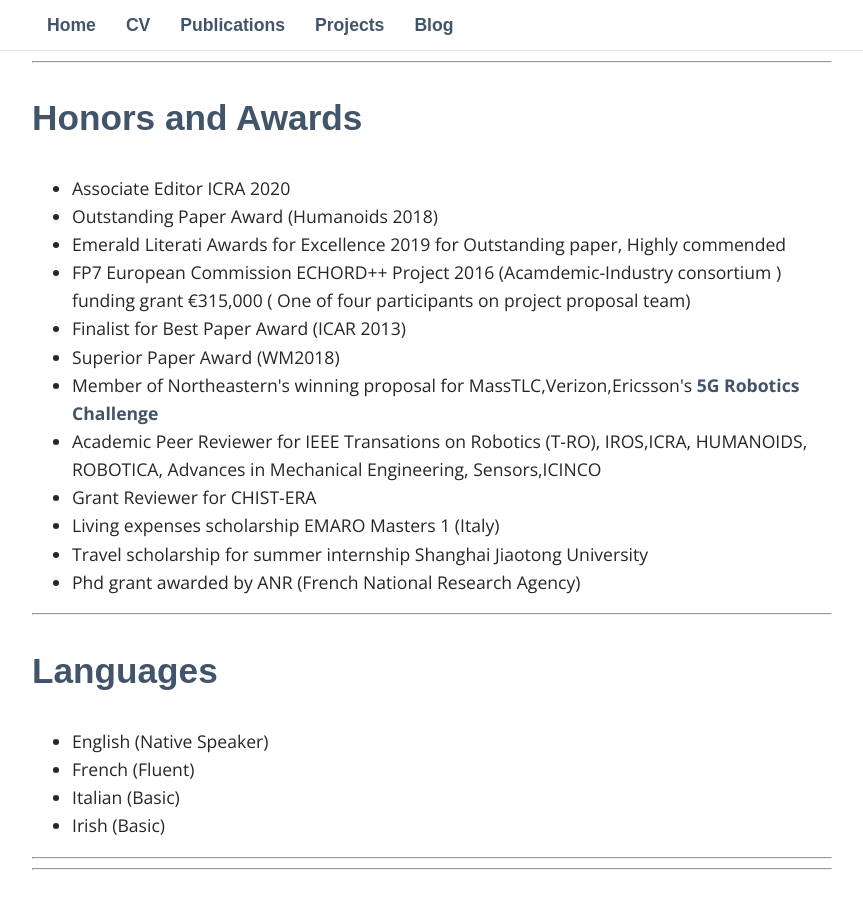
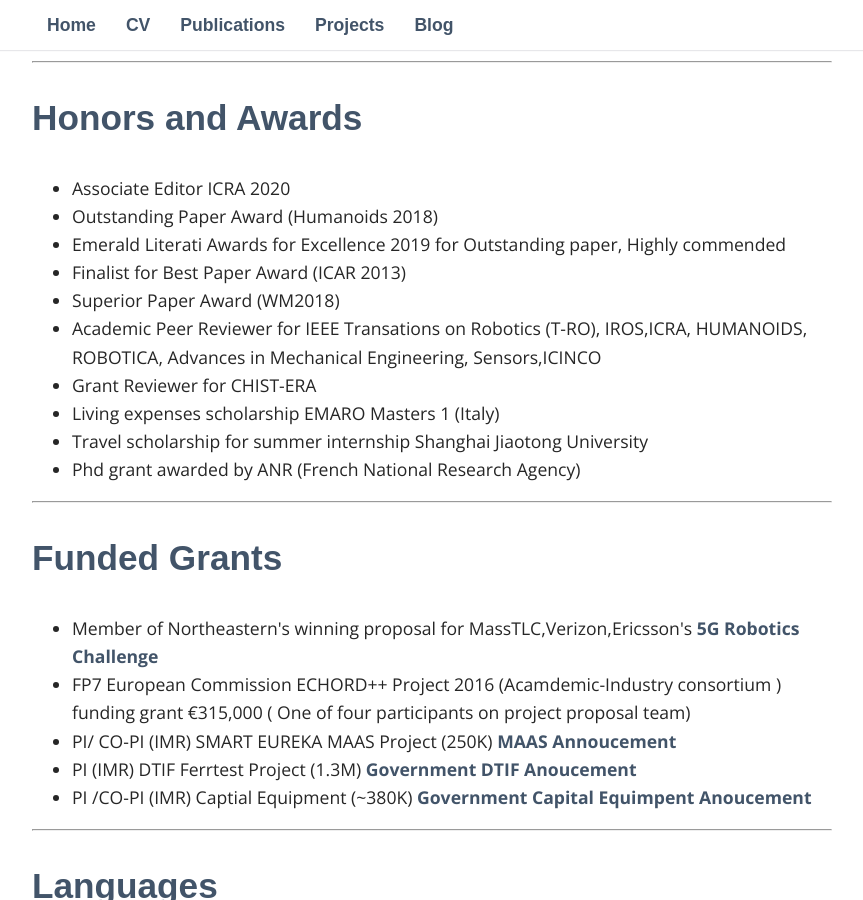
Before and after one commit to philip-long/philip-long.github.io, a Jekyll site: the page built from cv/index.html, in a window 1280 px wide and 900 px high, scrolled down 5332 px. Shown: the whole window, without its empty margins (208-1071 px from the left). Built offline with Jekyll 4.4.1, drawn with Linux system fonts in a browser that asks for light colours; nearby versions of some CDN libraries; some web fonts are replaced; library files that are not in the unit come from our copies.

Commit message:
Update index.html

```diff
--- a/cv/index.html
+++ b/cv/index.html
@@ -372,18 +372,26 @@
 			     <li> Associate Editor ICRA 2020 </li>
 			     <li> Outstanding Paper Award (Humanoids 2018)</li>
 			     <li> Emerald Literati Awards for Excellence 2019 for Outstanding paper, Highly commended </li>
-                             <li> FP7 European Commission ECHORD++ Project 2016 (Acamdemic-Industry consortium ) funding grant €315,000 ( One of four participants on project proposal team) </li>
 			     <li> Finalist for Best Paper Award (ICAR 2013)  </li>
 			     <li> Superior Paper Award (WM2018) </li>
-			     <li> Member of Northeastern's winning proposal for MassTLC,Verizon,Ericsson's  <a href="https://www.marketwatch.com/press-release/masstlc-verizon-ericsson-name-winners-in-5g-robotics-challenge-2019-02-04"> 5G Robotics Challenge</a> </li>
 			     <li> Academic Peer Reviewer for IEEE Transations on Robotics (T-RO), IROS,ICRA, HUMANOIDS, ROBOTICA, Advances in Mechanical Engineering, Sensors,ICINCO </li>
 	                     <li> Grant Reviewer for CHIST-ERA </li>
-			     <li>    Living expenses scholarship EMARO Masters 1 (Italy)</li>
+			     <li>  Living expenses scholarship EMARO Masters 1 (Italy)</li>
                              <li> Travel scholarship for summer internship Shanghai Jiaotong University</li>
                              <li> Phd grant awarded by ANR (French National Research Agency) </li>
 
                     </ul>
 
+<hr>
+
+  <h2 class="col">Funded Grants</h2>
+    <ul class="desc">
+	 <li> Member of Northeastern's winning proposal for MassTLC,Verizon,Ericsson's  <a href="https://www.marketwatch.com/press-release/masstlc-verizon-ericsson-name-winners-in-5g-robotics-challenge-2019-02-04"> 5G Robotics Challenge</a> </li>
+         <li> FP7 European Commission ECHORD++ Project 2016 (Acamdemic-Industry consortium ) funding grant €315,000 ( One of four participants on project proposal team) </li>
+	 <li> PI/ CO-PI (IMR) SMART EUREKA MAAS Project (250K)  <a href="https://imr.ie/2020/04/07/smart-eureka-maas/"> MAAS Annoucement</a> </li>
+	 <li> PI (IMR) DTIF Ferrtest Project (1.3M) <a href="https://data.oireachtas.ie/ie/oireachtas/debates/questions/supportingDocumentation/2019-12-17_pq296-17-12-2019_en.pdf"> Government DTIF Anoucement</a> </li>
+	 <li> PI /CO-PI (IMR) Captial Equipment (~380K) <a href="https://www.enterprise-ireland.com/en/News/PressReleases/2020-Press-Releases/Industry-to-benefit-from-6-million-euro-Enterprise-Ireland-research-equipment-investment.html"> Government Capital Equimpent Anoucement</a> </li>
+</ul>
 <hr>
 
 
```
